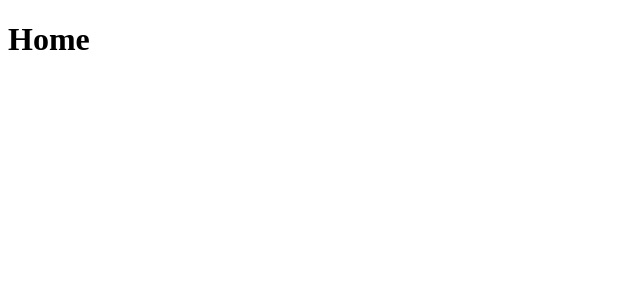
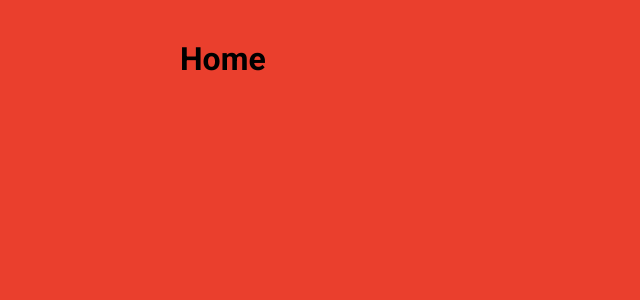
Before and after one commit to peidrao/Liturgical-Calendar, a React (Create React App) app: page / in a window 1280 px wide. Shown: the top 300 px of the page, without its empty margins (0-640 px from the left). Built offline with nearby package versions, Linux system fonts and the light colour scheme.

Commit message:
estilização global

```diff
--- a/package.json
+++ b/package.json
@@ -11,10 +11,12 @@
     "@types/react": "^16.9.0",
     "@types/react-dom": "^16.9.0",
     "@types/react-router-dom": "^5.1.5",
+    "@types/styled-components": "^5.1.2",
     "react": "^16.13.1",
     "react-dom": "^16.13.1",
     "react-router-dom": "^5.2.0",
     "react-scripts": "3.4.3",
+    "styled-components": "^5.1.1",
     "typescript": "~3.7.2"
   },
   "scripts": {
--- a/public/index.html
+++ b/public/index.html
@@ -9,6 +9,7 @@
       name="description"
       content="Web site created using create-react-app"
     />
+ <link href="https://fonts.googleapis.com/css2?family=Roboto:wght@500;700&display=swap" rel="stylesheet"/>
     <title>Calendário Litúrgico</title>
   </head>
   <body>
--- a/src/App.tsx
+++ b/src/App.tsx
@@ -1,5 +1,7 @@
 import React from 'react';
 import { BrowserRouter } from 'react-router-dom';
+
+import GlobalStyles from './styles/global';
 
 import Routes from './routes/index';
 
@@ -9,6 +11,7 @@
       <BrowserRouter>
         <Routes />
       </BrowserRouter>
+      <GlobalStyles />
     </>
   );
 };
--- a/src/pages/Home/index.tsx
+++ b/src/pages/Home/index.tsx
@@ -1,4 +1,6 @@
 import React from 'react';
+
+import {} from './styles'
 
 const Home: React.FC = () => {
   return <h1> Home </h1>;
--- a/src/pages/Home/styles.ts
+++ b/src/pages/Home/styles.ts
@@ -0,0 +1 @@
+import styled from 'styled-components';
--- a/src/styles/global.ts
+++ b/src/styles/global.ts
@@ -0,0 +1,29 @@
+import { createGlobalStyle } from 'styled-components';
+
+export default createGlobalStyle`
+* {
+  padding: 0;
+  margin: 0;
+  outline: 0;
+  box-sizing: border-box;
+   }
+
+   body {
+     background-color: #ea3f2d;
+     -webkit-font-smoothing: antialiased;
+   }
+
+   body, button {
+     font: 16px Roboto, sans-serif;
+   }
+
+   #root {
+     max-width: 960px;
+     margin: 0 auto;
+     padding: 40px 20px;
+   }
+
+   button {
+     cursor: pointer;
+   }
+`;
```
Also changed, not shown: 1 other file (tests, documents, lock files or other folders).
